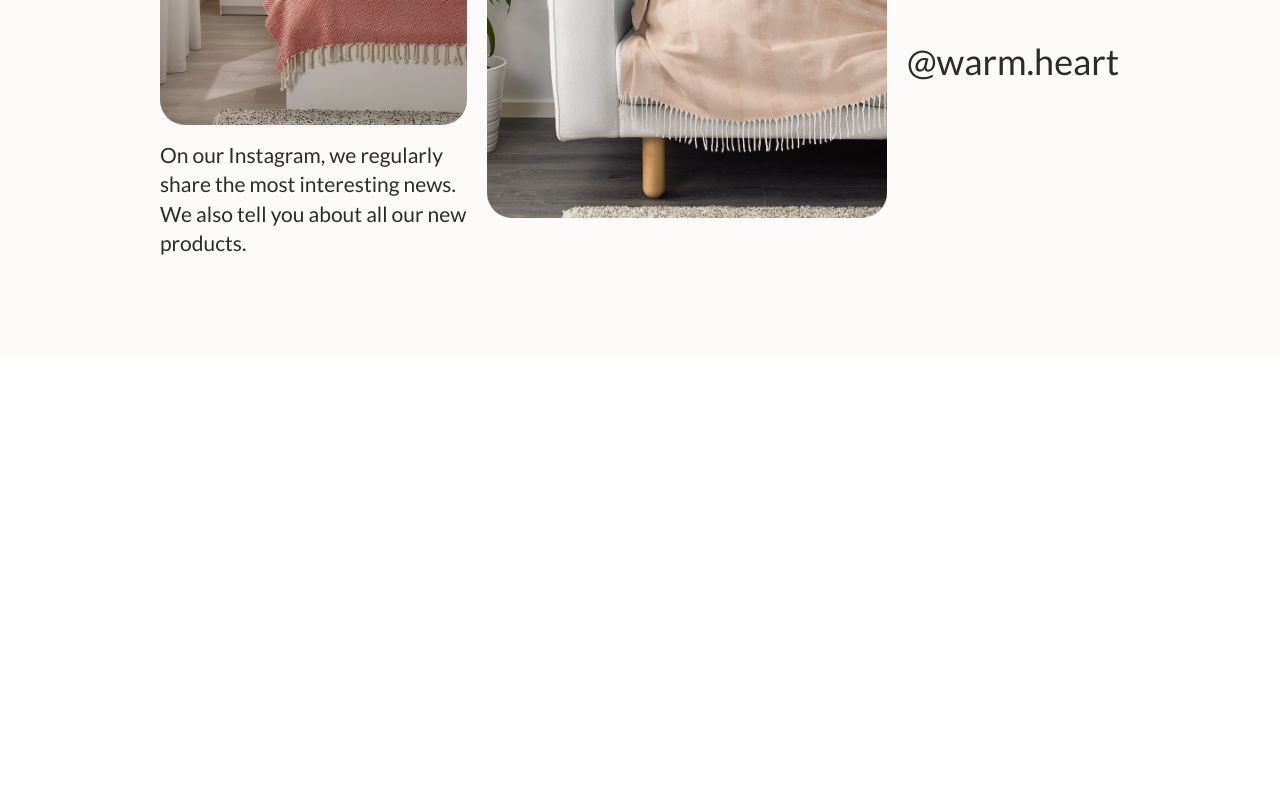
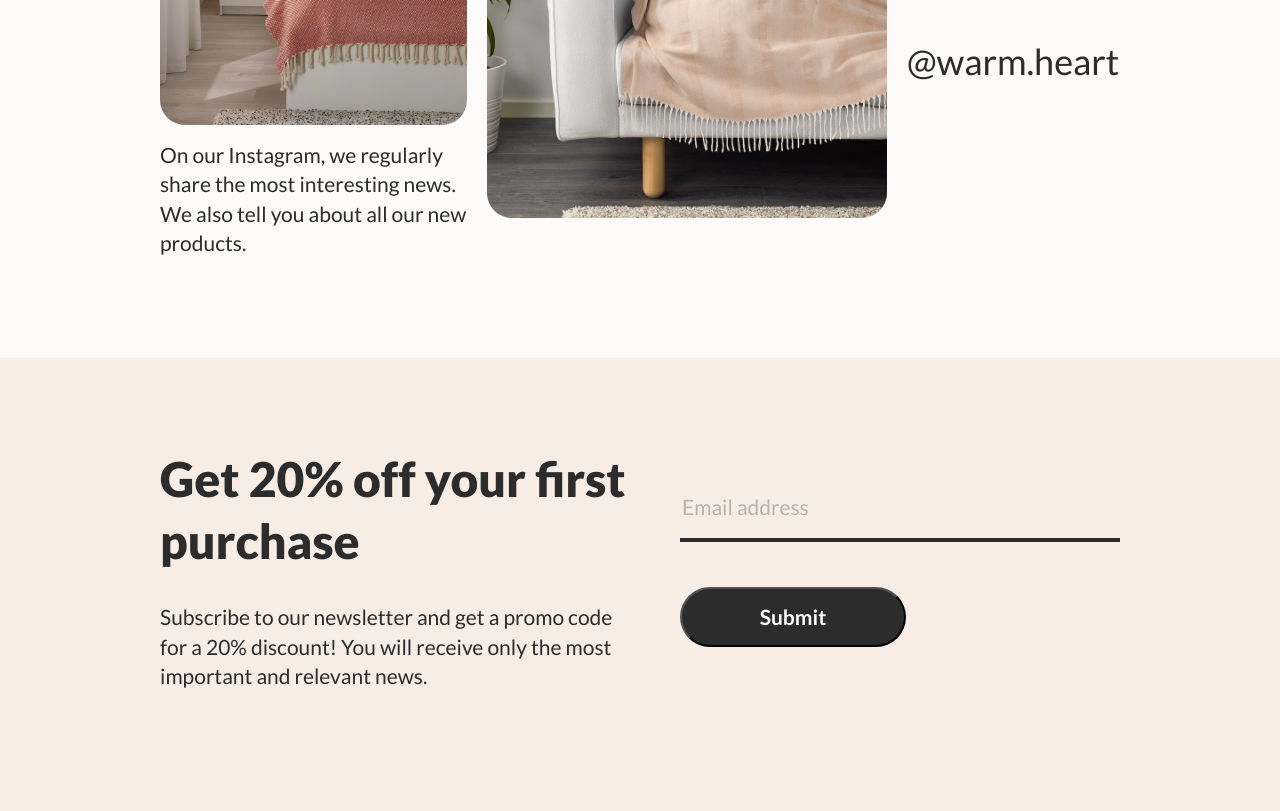
Before and after one commit to Vl-as/warm-heart, a website built with Vite: page index.html in a window 1280 px wide. Shown: the part 3007-3818 px from the top of the page. Before the commit the page ends 3365 px from the top, so only its background shows below. Built offline with nearby package versions, Linux system fonts and the light colour scheme.

Commit message:
create subscription section

```diff
--- a/index.html
+++ b/index.html
@@ -197,8 +197,7 @@
               </p>
             </div>
             <div class="instagram__container-second">
-              <a href="#" class="instagram__link"
-                >
+              <a href="#" class="instagram__link">
                 <div class="instagram__frame instagram__frame-couch">
                   <img
                     src="/src/img/instagram/couch.png"
@@ -227,6 +226,27 @@
           </div>
         </div>
       </section>
+
+      <section class="subscription">
+        <div class="container">
+          <div class="subscription__wrapper">
+            <div class="subscription__text">
+              <h2 class="subscription__title">
+                Get 20% off your first purchase
+              </h2>
+              <p class="subscription__description">
+                Subscribe to our newsletter and get a promo code for a 20%
+                discount! You will receive only the most important and relevant
+                news.
+              </p>
+            </div>
+            <form action="#" class="subscription__form">
+              <input type="email" class="subscription__input" placeholder="Email address">
+              <button class="subscription__btn">Submit</button>
+            </form>
+          </div>
+        </div>
+      </section>
     </main>
 
     <script type="module" src="/src/js/main.js"></script>
--- /dev/null
+++ b/src/sass/blocks/subscription.scss
@@ -0,0 +1,151 @@
+@use "/src/sass/base/variable.scss" as *;
+
+.subscription {
+  padding-top: 70px;
+  padding-bottom: 90px;
+  background-color: $color-beige;
+
+  &__wrapper {
+    display: flex;
+    flex-direction: column;
+    gap: 40px;
+  }
+
+  &__title {
+    font-weight: 900;
+    font-size: 36px;
+    line-height: 130%;
+    color: $color-black;
+  }
+
+  &__description {
+    margin-top: 20px;
+    font-weight: 400;
+    font-size: 17px;
+    line-height: 140%;
+    color: $color-black;
+  }
+
+  &__input {
+    padding-bottom: 16px;
+    width: 100%;
+    max-width: 320px;
+    outline: none;
+    border: none;
+    border-bottom: 4px solid $color-black;
+    background-color: transparent;
+    font-weight: 400;
+    font-size: 17px;
+    line-height: 140%;
+    color: $color-black;
+
+    &::placeholder {
+      font-weight: 400;
+      font-size: 17px;
+      line-height: 140%;
+      color: $color-black;
+      opacity: 0.3;
+    }
+  }
+
+  &__btn {
+    margin-top: 40px;
+    width: 214px;
+    height: 55px;
+    background-color: $color-black;
+    border-radius: 100px;
+    font-weight: 700;
+    font-size: 17px;
+    line-height: 140%;
+    color: $color-white;
+  }
+}
+
+@media screen and (min-width: $breakpoint-sm) {
+  .subscription {
+    &__title {
+      font-size: 40px;
+    }
+
+    &__form {
+      display: flex;
+      flex-direction: column;
+    }
+  }
+}
+
+@media screen and (min-width: $breakpoint-md) {
+  .subscription {
+    padding-top: 90px;
+    padding-bottom: 120px;
+
+    &__title {
+      font-size: 48px;
+    }
+
+    &__description {
+      margin-top: 30px;
+      font-size: 21px;
+    }
+
+    &__input {
+      max-width: 450px;
+      font-size: 21px;
+
+      &::placeholder {
+        font-size: 21px;
+      }
+    }
+
+    &__btn {
+      margin-top: 45px;
+      width: 226px;
+      height: 60px;
+      font-size: 21px;
+    }
+
+    &__wrapper {
+      gap: 50px;
+    }
+  }
+}
+
+@media screen and (min-width: $breakpoint-lg) {
+  .subscription {
+    &__wrapper {
+      display: grid;
+      grid-template-columns: auto 440px;
+      align-items: center;
+      gap: 50px;
+    }
+
+    &__input {
+      transition: all 0.3s ease-in;
+
+      &:hover {
+        opacity: 0.8;
+      }
+    }
+
+    &__btn {
+      transition: all 0.3s ease-in;
+
+      &:hover {
+        opacity: 0.8;
+        cursor: pointer;
+      }
+    }
+  }
+}
+
+@media screen and (min-width: $breakpoint-xl) {
+  .subscription {
+    padding-top: 130px;
+    padding-bottom: 140px;
+
+    &__wrapper {
+      grid-template-columns: auto 490px;
+      gap: 53.5px;
+    }
+  }
+}
--- a/src/sass/style.scss
+++ b/src/sass/style.scss
@@ -13,3 +13,4 @@
 @import "/src/sass/blocks/comfort.scss";
 @import "/src/sass/blocks/eco.scss";
 @import "/src/sass/blocks/instagram.scss";
+@import "/src/sass/blocks/subscription.scss";
```
